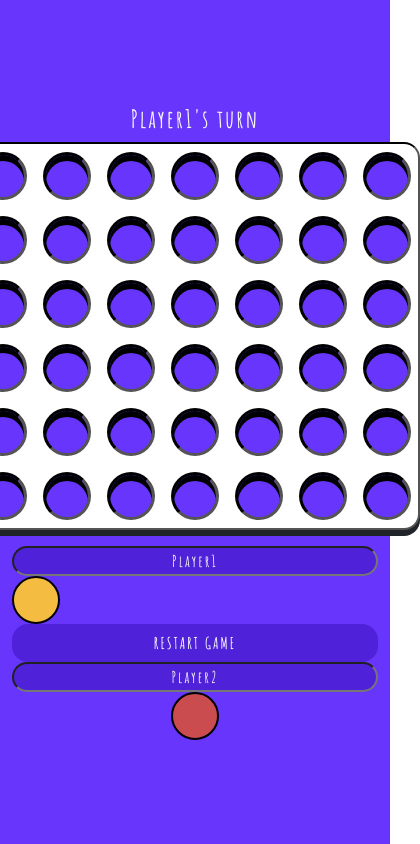
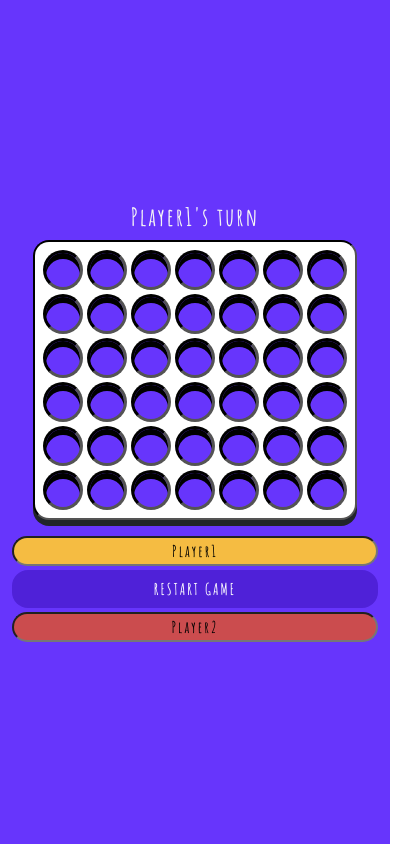
Before and after one commit to Ashard/connect-four-game, a React (Create React App) app: page / in a window 390 px wide. Shown: the whole page, 420 px wide, since content can reach past the window. Built offline with nearby package versions, Linux system fonts and the light colour scheme.

Commit message:
adding responsiveness

```diff
--- a/src/Components/ConnectFourGrid.jsx
+++ b/src/Components/ConnectFourGrid.jsx
@@ -1,12 +1,9 @@
 import React, { useState } from "react";
 import GridSpot from "./GridSpot";
-import ControlPanel from "./ControlPanel";
+import Controls from "./Controls";
 import Scoreboard from "./Scoreboard";
 import "../styles.css";
 import "bootstrap/dist/css/bootstrap.min.css";
-
-const totalNumOfColumns = 7;
-const totalNumOfRows = 6;
 
 function ConnectFourGrid() {
   const playerOneColor = "#f5bc42";
@@ -18,7 +15,7 @@ function ConnectFourGrid() {
   const [winner, setWinner] = useState(null);
   const [highlightIndex, setHighlightIndex] = useState(null);
   const [gridSpotStates, setGridSpotStates] = useState(() => {
-    return initFilledGridSpots();
+    return initGridSpotStates();
   });
 
   function handlePlayerOneNameChange(e) {
@@ -29,7 +26,7 @@ function ConnectFourGrid() {
     setPlayerTwoName(e.target.value);
   }
 
-  function initFilledGridSpots() {
+  function initGridSpotStates() {
     const grid = [];
     for (let i = 0; i < 6; i++) {
       grid.push(Array(7).fill("none"));
@@ -43,7 +40,7 @@ function ConnectFourGrid() {
    * @param {row index user is currently hovering} row_number
    * @param {column index user is currently hovering} column_number
    */
-  function onHoverCallback(rowNum, colNum) {
+  function handleGridSpotHover(rowNum, colNum) {
     // find the last spot in the column to highlight
     if (winner === null) {
       let highlightRow = -1;
@@ -68,7 +65,7 @@ function ConnectFourGrid() {
   /**
    * OnClick callback when user clicks on an available slot
    */
-  function onClickCallback() {
+  function handleGridSpotClick() {
     if (highlightIndex != null) {
       if (playerOneName === "" || playerTwoName === "") {
         alert("Please ensure player names are not empty");
@@ -131,7 +128,7 @@ function ConnectFourGrid() {
     // check if we have 3 spots to the right
     // 7 columns
     let columnNumber = columnIndex + 1;
-    let numColumnsRight = totalNumOfColumns - columnNumber;
+    let numColumnsRight = 7 - columnNumber;
     // check if we have atleast 3 spots to the right, and then check
     if (numColumnsRight >= 3) {
       let winConditionRight = true;
@@ -172,7 +169,7 @@ function ConnectFourGrid() {
   function checkVerticalWinCondition(rowIndex, columnIndex) {
     // check if there are 3 more spots downwards from current highlighted index
     let verticalWinExists = false;
-    let rowsRemainingDownwards = totalNumOfRows - (rowIndex + 1);
+    let rowsRemainingDownwards = 6 - (rowIndex + 1);
     if (rowsRemainingDownwards >= 3) {
       let downwardWinExists = true;
       let lastIndex = rowIndex + 4;
@@ -310,9 +307,9 @@ function ConnectFourGrid() {
   /**
    * Restart game callback
    */
-  function restartGame() {
+  function handleRestartGame() {
     setWinner(null);
-    setGridSpotStates(initFilledGridSpots());
+    setGridSpotStates(initGridSpotStates());
     setHighlightIndex(null);
     setCurrentPlayer("player1");
   }
@@ -347,8 +344,8 @@ function ConnectFourGrid() {
           key={key}
           row={i}
           column={j}
-          onHoverCallback={onHoverCallback}
-          onClickCallback={onClickCallback}
+          onHoverCallback={handleGridSpotHover}
+          onClickCallback={handleGridSpotClick}
           backgroundColor={gridSpotBgColor}
         ></GridSpot>
       );
@@ -375,15 +372,15 @@ function ConnectFourGrid() {
         </div>
       </div>
       <div className="mt-3">
-        <ControlPanel
+        <Controls
           playerOneName={playerOneName}
           playerOneColor={playerOneColor}
           playerTwoName={playerTwoName}
           playerTwoColor={playerTwoColor}
-          handleRestartGame={restartGame}
+          handleRestartGame={handleRestartGame}
           handlePlayerOneNameChange={handlePlayerOneNameChange}
           handlePlayerTwoNameChange={handlePlayerTwoNameChange}
-        ></ControlPanel>
+        ></Controls>
       </div>
     </div>
   );
--- a/src/Components/ControlPanel.jsx
+++ /dev/null
@@ -1,73 +0,0 @@
-import React from "react";
-import { Container, Row, Col, Button } from "react-bootstrap";
-
-function ControlPanel({
-  playerOneName,
-  playerOneColor,
-  playerTwoName,
-  playerTwoColor,
-  handleRestartGame,
-  handlePlayerOneNameChange,
-  handlePlayerTwoNameChange,
-}) {
-  return (
-    <Container>
-      <Row>
-        {/*  player one column */}
-        <Col sm={4}>
-          <Row>
-            <Col className="my-auto" sm={8}>
-              <input
-                type="text"
-                required
-                className="player-name-input"
-                defaultValue={playerOneName}
-                onChange={(e) => handlePlayerOneNameChange(e)}
-              ></input>
-            </Col>
-            <Col sm={4}>
-              <div
-                className="player-color-indicator"
-                style={{ backgroundColor: playerOneColor }}
-              ></div>
-            </Col>
-          </Row>
-        </Col>
-
-        {/* restart game column */}
-        <Col className="my-auto" sm={4}>
-          <Button
-            variant="dark primary-btn"
-            onClick={handleRestartGame}
-            className="w-100"
-          >
-            RESTART GAME
-          </Button>
-        </Col>
-
-        {/* player two column */}
-        <Col sm={4}>
-          <Row>
-            <Col className="my-auto" sm={8}>
-              <input
-                type="text"
-                required
-                className="player-name-input"
-                defaultValue={playerTwoName}
-                onChange={(e) => handlePlayerTwoNameChange(e)}
-              ></input>
-            </Col>
-            <Col sm={4} className="align-items-center">
-              <div
-                className="player-color-indicator mx-auto"
-                style={{ backgroundColor: playerTwoColor }}
-              ></div>
-            </Col>
-          </Row>
-        </Col>
-      </Row>
-    </Container>
-  );
-}
-
-export default ControlPanel;
--- /dev/null
+++ b/src/Components/Controls.jsx
@@ -0,0 +1,57 @@
+import React from "react";
+import { Container, Row, Col, Button } from "react-bootstrap";
+
+function Controls({
+  playerOneName,
+  playerOneColor,
+  playerTwoName,
+  playerTwoColor,
+  handleRestartGame,
+  handlePlayerOneNameChange,
+  handlePlayerTwoNameChange,
+}) {
+  return (
+    <Container>
+      <Row>
+        {/*  player one column */}
+
+        <Col className="my-auto" sm={4}>
+          <input
+            type="text"
+            required
+            className="player-name-input"
+            defaultValue={playerOneName}
+            onChange={(e) => handlePlayerOneNameChange(e)}
+            style={{ backgroundColor: playerOneColor }}
+          ></input>
+        </Col>
+
+        {/* restart game column */}
+        <Col className="my-auto" sm={4}>
+          <Button
+            variant="dark primary-btn"
+            onClick={handleRestartGame}
+            className="w-100 my-1"
+            style={{ whiteSpace: "nowrap" }}
+          >
+            RESTART GAME
+          </Button>
+        </Col>
+
+        {/* player two column */}
+        <Col className="my-auto" sm={4}>
+          <input
+            type="text"
+            required
+            className="player-name-input"
+            defaultValue={playerTwoName}
+            onChange={(e) => handlePlayerTwoNameChange(e)}
+            style={{ backgroundColor: playerTwoColor }}
+          ></input>
+        </Col>
+      </Row>
+    </Container>
+  );
+}
+
+export default Controls;
--- a/src/styles.css
+++ b/src/styles.css
@@ -1,7 +1,6 @@
 * {
     font-family: 'Amatic SC', cursive;
     letter-spacing: 2px;
-    /* font-family: 'Lato', sans-serif; */
 }
 
 .App {
@@ -17,8 +16,7 @@
 }
 
 .grid-position {
-    width: 450px;
-
+    /* width: 450px; */
 }
 
 .grid-container {
@@ -34,6 +32,7 @@
     border-color: black;
     border-width: 2px;
     box-shadow: 0px 6px 0px 0px;
+    width: min-content;
 }
 
 .grid-spot {
@@ -43,6 +42,18 @@
     border-style: inset;
     border-color: black;
     box-shadow: inset 0px 6px 0px 0px rgba(0,0,0);
+}
+
+@media (max-width: 575px) {
+    .grid-spot {
+        width: 2.5rem;
+        height: 2.5rem;
+    }
+
+    .grid-container {
+        gap: 4px;
+        grid-template-columns: 2.5rem 2.5rem 2.5rem 2.5rem 2.5rem 2.5rem 2.5rem;
+    }
 }
 
 .primary-btn {
@@ -60,10 +71,10 @@
 }
 
 .player-name-input {
-    background-color: #4f21d8 !important;
+    /* background-color: #4f21d8 !important; */
     border-radius: 16px !important;
     text-align: center;
-    color: whitesmoke;
+    color: black;
     width: 100%;
     font-size: 16px;
 }
```
